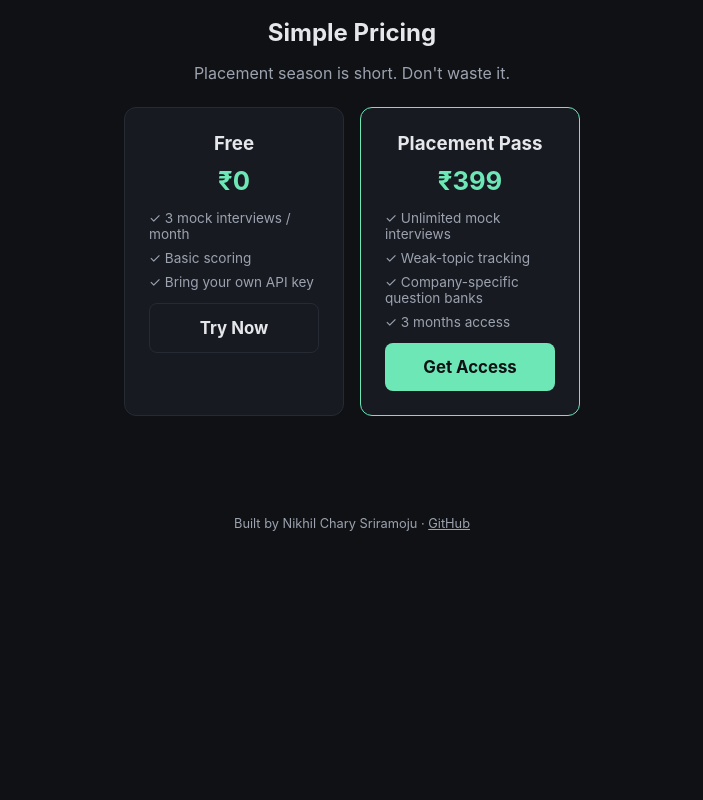
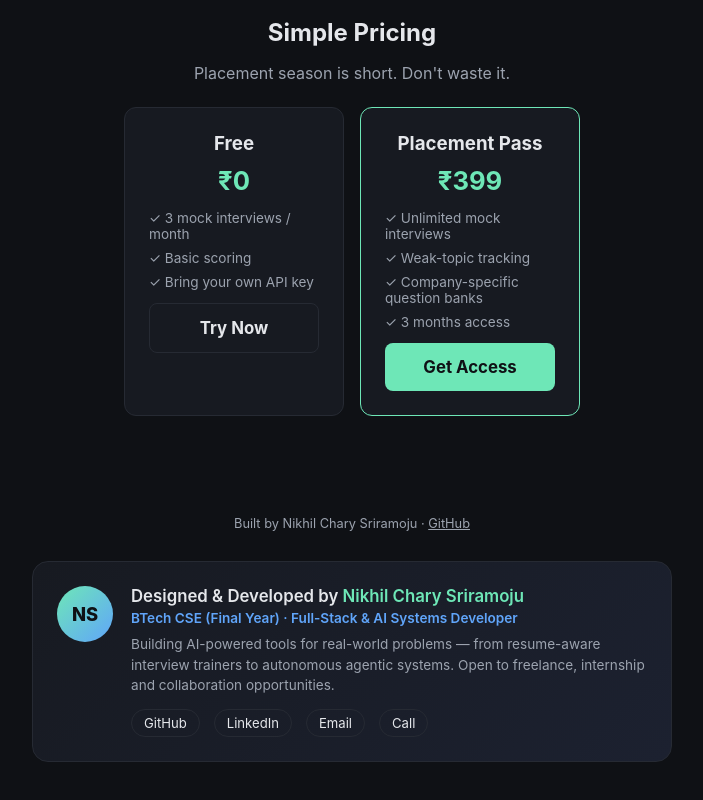
Before and after one commit to Nikhil-creat/placementiq, a plain HTML site: page index.html in a window 1280 px wide. Shown: the part 520-1320 px from the top of the page, without its empty margins (288-991 px from the left). Before the commit the page ends 1091 px from the top, so only its background shows below. Drawn offline with Linux system fonts and the light colour scheme.

Commit message:
Add developer credit and branding

```diff
--- a/index.html
+++ b/index.html
@@ -28,7 +28,33 @@
   .plan .price{font-size:1.6rem;font-weight:700;color:var(--accent);margin:10px 0;}
   .plan ul{list-style:none;padding:0;color:var(--muted);font-size:.85rem;text-align:left;}
   .plan ul li{margin-bottom:8px;}
-  footer{text-align:center;color:var(--muted);font-size:.8rem;padding:40px 0;}
+  footer{text-align:center;color:var(--muted);font-size:.8rem;padding:40px 0 10px;}
+  .dev-card{
+    max-width:640px;margin:20px auto 60px;padding:24px;
+    background:linear-gradient(135deg,var(--card) 0%,#1c2130 100%);
+    border:1px solid var(--border);border-radius:16px;
+    display:flex;gap:18px;align-items:flex-start;
+  }
+  .dev-avatar{
+    flex-shrink:0;width:56px;height:56px;border-radius:50%;
+    background:linear-gradient(135deg,var(--accent),var(--accent2));
+    color:#0f1115;font-weight:800;font-size:1.15rem;
+    display:flex;align-items:center;justify-content:center;
+  }
+  .dev-info h3{margin:0 0 4px;font-size:1.05rem;font-weight:600;color:var(--text);}
+  .dev-info h3 span{color:var(--accent);}
+  .dev-role{margin:0 0 8px;font-size:.85rem;color:var(--accent2);font-weight:600;}
+  .dev-bio{margin:0 0 14px;font-size:.85rem;color:var(--muted);line-height:1.5;}
+  .dev-links{display:flex;gap:14px;flex-wrap:wrap;}
+  .dev-links a{
+    font-size:.82rem;color:var(--text);text-decoration:none;
+    border:1px solid var(--border);padding:5px 12px;border-radius:20px;
+  }
+  .dev-links a:hover{border-color:var(--accent);color:var(--accent);}
+  @media (max-width:480px){
+    .dev-card{flex-direction:column;align-items:center;text-align:center;}
+    .dev-links{justify-content:center;}
+  }
 </style>
 </head>
 <body>
@@ -84,5 +110,20 @@
 
 <footer>Built by Nikhil Chary Sriramoju · <a href="https://github.com/Nikhil-creat" style="color:var(--muted);">GitHub</a></footer>
 
+<div class="dev-card">
+  <div class="dev-avatar">NS</div>
+  <div class="dev-info">
+    <h3>Designed &amp; Developed by <span>Nikhil Chary Sriramoju</span></h3>
+    <p class="dev-role">BTech CSE (Final Year) · Full-Stack &amp; AI Systems Developer</p>
+    <p class="dev-bio">Building AI-powered tools for real-world problems — from resume-aware interview trainers to autonomous agentic systems. Open to freelance, internship and collaboration opportunities.</p>
+    <div class="dev-links">
+      <a href="https://github.com/Nikhil-creat" target="_blank">GitHub</a>
+      <a href="https://in.linkedin.com/in/nikhil-chary-sriramoju-95041b38a" target="_blank">LinkedIn</a>
+      <a href="mailto:sriramojunikhil66@gmail.com">Email</a>
+      <a href="tel:+916300556301">Call</a>
+    </div>
+  </div>
+</div>
+
 </body>
 </html>
```
Also changed, not shown: app.html (+1 -0 lines).
